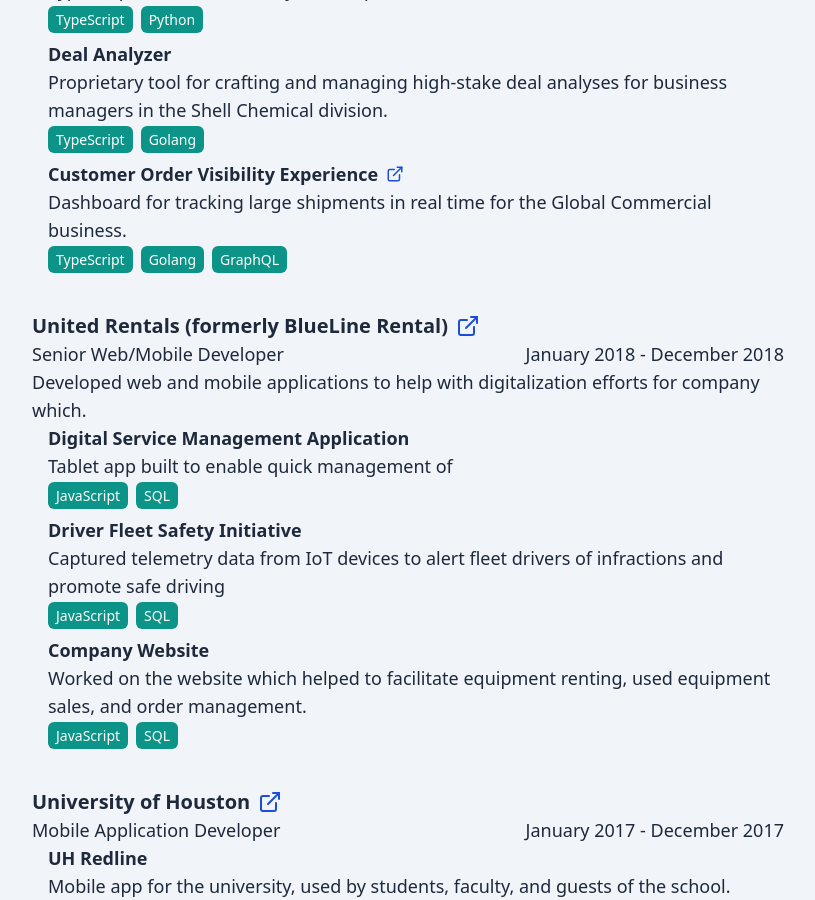
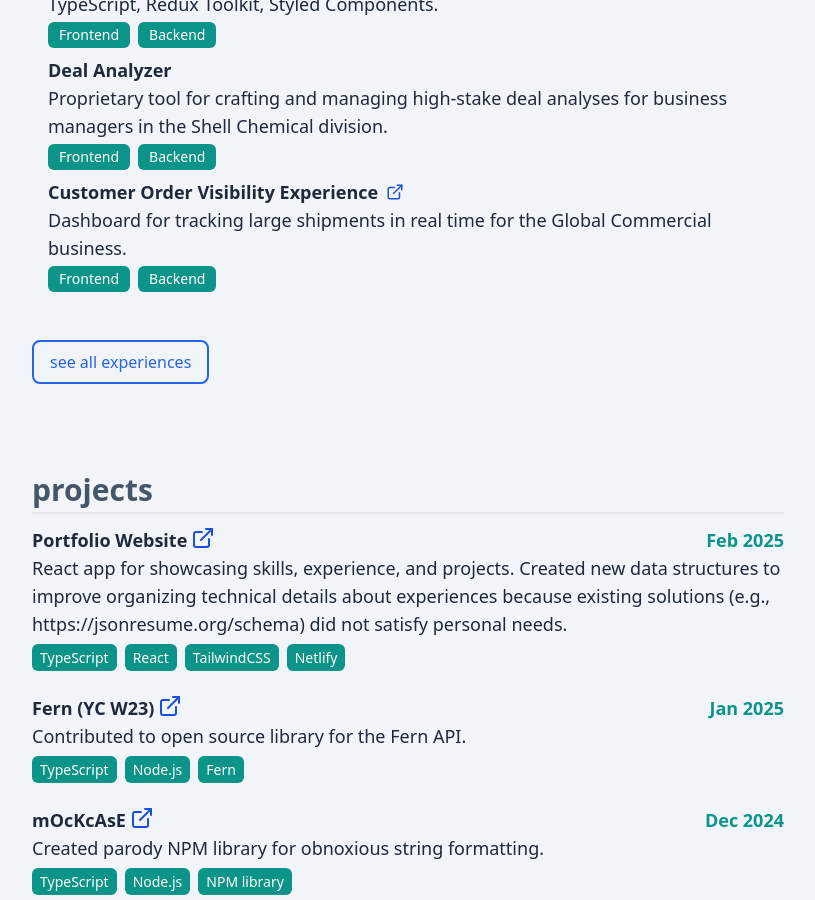
Before and after one commit to thechori/ryanteodoro.com-v2-frontend, a React (Vite) app: page / in a window 1280 px wide. Shown: the part 1860-2760 px from the top of the page, without its empty margins (424-1239 px from the left). Built offline with nearby package versions, Linux system fonts and the light colour scheme.

Commit message:
add logic for showing all experiences, update data structure, update experiences and projects

```diff
--- a/package.json
+++ b/package.json
@@ -11,11 +11,14 @@
   },
   "dependencies": {
     "@react-pdf/renderer": "^4.2.2",
+    "class-variance-authority": "^0.7.1",
+    "clsx": "^2.1.1",
     "date-fns": "^4.1.0",
     "lucide": "^0.474.0",
     "lucide-react": "^0.474.0",
     "react": "^18.3.1",
-    "react-dom": "^18.3.1"
+    "react-dom": "^18.3.1",
+    "tailwind-merge": "^3.0.1"
   },
   "devDependencies": {
     "@eslint/js": "^9.17.0",
--- a/src/App.tsx
+++ b/src/App.tsx
@@ -4,8 +4,16 @@
 // import Button from "./components/button";
 import Sidebar from "./components/sidebar";
 import { experiences } from "./data/new";
+import { Badge } from "./components/badge";
+import { projects } from "./data/projects";
+import Button from "./components/button";
+import { useState } from "react";
+
+const MAX_EXPERIENCES_TO_SHOW = 3;
 
 function App() {
+  const [showAllExperiences, setShowAllExperiences] = useState(false);
+
   return (
     <main className="container mx-auto max-w-[1200px] px-4 flex flex-col sm:flex-row justify-center sm:pt-16 pb-4">
       <Sidebar />
@@ -70,12 +78,17 @@
           </h2>
 
           {/* companies */}
-          {experiences.map((experience, index) => (
+          {experiences
+            .filter((_, index) =>
+              showAllExperiences ? true : index < MAX_EXPERIENCES_TO_SHOW
+            )
+            .map((experience, index) => (
               <div key={index} className="mb-10">
                 <div className="flex items-center">
                   <div className="font-bold text-xl mr-2">
                     {experience.company}
                   </div>
+
                   {experience.url && (
                     <a href={experience.url} target="_blank">
                       <ExternalLink size={24} />
@@ -87,12 +100,12 @@
                 {experience.roles.map((role, index) => (
                   <div key={index}>
                     <div className="flex justify-between">
-                    <div>{role.title}</div>
+                      <div className="italic">{role.title}</div>
                       {role.startDate && (
-                      <div>
-                        {format(role.startDate, "MMMM yyyy")} -{" "}
+                        <div className="font-semibold text-teal-600">
+                          {format(role.startDate, "MMM yyyy")} -{" "}
                           {role.endDate
-                          ? format(role.endDate, "MMMM yyyy")
+                            ? format(role.endDate, "MMM yyyy")
                             : "Present"}
                         </div>
                       )}
@@ -114,14 +127,10 @@
                             )}
                           </div>
                           <div>{project.description}</div>
-                        <div>
-                          {project.languages.map((language, index) => (
-                            <div
-                              key={index}
-                              className="text-white bg-teal-600 inline px-2 py-1 rounded-md text-sm mr-2"
-                            >
-                              {language}
-                            </div>
+
+                          <div className="flex flex-wrap gap-2 mt-1">
+                            {project.technicalElements.map((element, index) => (
+                              <Badge key={index}>{element}</Badge>
                             ))}
                           </div>
                         </div>
@@ -132,80 +141,20 @@
               </div>
             ))}
 
-          {/* <Button
+          {!showAllExperiences && (
+            <Button
               title="see all experiences"
               className="my-2"
               variant="outline"
-          /> */}
+              onClick={() => setShowAllExperiences(true)}
+            />
+          )}
         </section>
 
         <section id="projects" className="mb-20">
           <h2 className="text-3xl font-bold mb-3 pb-1 border-b-2">projects</h2>
-          {[
-            {
-              title: "Portfolio Website",
-              description:
-                "React app for showcasing skills, experience, and projects. Created new data structures to improve organizing technical details about experiences because existing solutions (e.g., https://jsonresume.org/schema) did not satisfy personal needs.",
-              url: "https://ryanteodoro.com",
-              date: "February 2025",
-              skills: ["React", "TailwindCSS"],
-              platforms: ["Netlify"]
-            },
-            {
-              title: "Fern (YC W23)",
-              description:
-                "Contributed to open source library for the Fern API.",
-              url: "https://github.com/fern-api/fern",
-              date: "January 2025",
-              skills: ["TypeScript", "Node.js"],
-              platforms: ["Fern"]
-            },
-            {
-              title: "mOcKcAsE",
-              description:
-                "Created parody NPM library for obnoxious string formatting.",
-              url: "https://www.npmjs.com/package/mockcase",
-              date: "December 2024",
-              skills: ["TypeScript", "Node.js"],
-              platforms: ["NPM"]
-            },
-            {
-              title: "Live Stream Real-Time Language Translator",
-              description:
-                "Created Python app to process live stream data via URL, convert audio to text, translate text from English to Spanish, then run final transform to convert text to speech. Built using fully open-source Vosk models and ran locally on edge hardware. Also built a set of scripts to automate the retrieval of audio files from a website, transcribe them, then use a trained voice model to output summaries using AI to save staff time on mundane, reptitive tasks.",
-              url: null,
-              date: "October 2024",
-              languages: ["Python"],
-              databases: null,
-              frameworks: [],
-              libraries: ["vosk"],
-              providers: ["OpenAI", "ElevenLabs"]
-            },
-            {
-              title: "National Cortado Day",
-              description:
-                "Created a national food holiday for one of my favorite espresso drinks. Officially recognized by Wikipedia and annually celebrated by people around the world now.",
-              url: "https://www.nationalcortadoday.com",
-              date: "December 2021",
-              skills: ["HTML", "CSS"],
-              platforms: ["Wikipedia"]
-            },
-            {
-              title: "Never Stolen",
-              description:
-                "Alarm app to prevent thieves from stealing your MacBook.",
-              url: "https://neverstolen.ryanteodoro.com",
-              date: "March 2020",
-              skills: [
-                "React",
-                "Electron.js",
-                "Node.js",
-                "Socket.io (WebSockets)"
-              ],
-              platforms: ["DigitalOcean", "Twilio"]
-            }
-          ].map((project, index) => (
-            <div key={index} className="mb-4">
+          {projects.map((project, index) => (
+            <div key={index} className="mb-6">
               <div className="flex justify-between">
                 <div className="flex">
                   <div className="font-semibold pr-1">{project.title}</div>
@@ -216,12 +165,14 @@
                   )}
                 </div>
 
-                <div>{project.date}</div>
+                <div className="font-semibold text-teal-600">
+                  {format(project.date, "MMM yyyy")}
+                </div>
               </div>
 
               <div>{project.description}</div>
-              <div>
-                {project.skills?.map((skill, index) => (
+              <div className="mt-1">
+                {project.tags?.map((skill, index) => (
                   <div
                     key={index}
                     className="text-white bg-teal-600 inline px-2 py-1 rounded-md text-sm mr-2"
@@ -246,11 +197,16 @@
                   University of Houston - Victoria
                 </div>
               </div>
-              <div>May 2013</div>
+              <div className="font-semibold text-teal-600">May 2013</div>
             </div>
             <div>Bachelor of Science in Computer Science</div>
-            <div>Graduated Cum Laude with 3.52 GPA</div>
-            <div>Dean's List recipient</div>
+            <div className="flex flex-wrap gap-2 mt-1">
+              {["Graduated Cum Laude (3.52 GPA)", "Dean's List recipient"].map(
+                (element, index) => (
+                  <Badge key={index}>{element}</Badge>
+                )
+              )}
+            </div>
           </div>
         </section>
 
--- /dev/null
+++ b/src/components/badge/index.tsx
@@ -0,0 +1,48 @@
+import { type VariantProps } from "class-variance-authority";
+import { cva } from "class-variance-authority";
+import * as React from "react";
+//
+import { cn } from "../../lib/utils";
+
+const badgeVariants = cva(
+  "inline-flex items-center rounded-md px-2.5 py-0.5 text-white border border-transparent",
+  {
+    variants: {
+      variant: {
+        default: "bg-teal-600",
+        secondary: "bg-orange-400",
+        tertiary: "bg-green-400",
+        destructive: "bg-red-500 text-white ",
+        outline: "border-blue-500 text-blue-500"
+      },
+      size: {
+        sm: "px-2 py-0.5 text-xs",
+        md: "px-2.5 py-0.5 text-sm",
+        lg: "px-3 py-1 text-base"
+      }
+    },
+    defaultVariants: {
+      variant: "default",
+      size: "md"
+    }
+  }
+);
+
+export type BadgeProps = React.HTMLAttributes<HTMLDivElement> &
+  VariantProps<typeof badgeVariants>;
+
+const Badge = React.forwardRef<HTMLDivElement, BadgeProps>(
+  ({ className, variant, size, ...props }, ref) => {
+    return (
+      <div
+        ref={ref}
+        className={cn(badgeVariants({ variant, size }), className)}
+        {...props}
+      />
+    );
+  }
+);
+
+Badge.displayName = "Badge";
+
+export { Badge, badgeVariants };
--- a/src/data/new.ts
+++ b/src/data/new.ts
@@ -31,8 +31,9 @@
             relatedLinks: [],
             deprecated: false,
             proprietary: false,
+            badgeHighlights: [],
             accomplishments: [],
-            elements: ["Web", "API"],
+            technicalElements: ["Frontend", "Backend"],
             languages: ["TypeScript"],
             frameworks: ["Express"],
             databases: ["Postgres"],
@@ -67,7 +68,8 @@
             relatedLinks: [],
             deprecated: false,
             proprietary: false,
-            elements: ["Web", "API"],
+            badgeHighlights: [],
+            technicalElements: ["Frontend", "Backend"],
             languages: ["TypeScript"],
             databases: ["Postgres", "Redis"],
             frameworks: [],
@@ -99,7 +101,8 @@
             relatedLinks: [],
             deprecated: true,
             proprietary: false,
-            elements: ["Web", "API"],
+            badgeHighlights: [],
+            technicalElements: ["Frontend", "Backend"],
             languages: ["TypeScript"],
             frameworks: ["Next.js", "Express"],
             databases: ["Postgres"],
@@ -149,7 +152,8 @@
             relatedLinks: [],
             deprecated: false,
             proprietary: false,
-            elements: ["Web", "API"],
+            badgeHighlights: [],
+            technicalElements: ["Frontend", "Backend"],
             languages: ["TypeScript", "Java", "SQL"],
             databases: ["Postgres"],
             frameworks: ["Spring Boot"],
@@ -179,7 +183,8 @@
             relatedLinks: [],
             deprecated: true,
             proprietary: false,
-            elements: ["Web", "API"],
+            badgeHighlights: [],
+            technicalElements: ["Frontend", "Backend"],
             languages: ["TypeScript", "SQL"],
             databases: ["Postgres"],
             frameworks: ["Express"],
@@ -207,7 +212,8 @@
             relatedLinks: [],
             deprecated: false,
             proprietary: false,
-            elements: ["Web", "API"],
+            badgeHighlights: [],
+            technicalElements: ["Frontend", "Backend"],
             description: "Contributed to feature development for web app.",
             descriptionTechnical: "",
             languages: ["TypeScript"],
@@ -253,7 +259,7 @@
         projects: [
           {
             name: "SPARK Frictionless Data Access",
-            elements: ["Web", "API"],
+            technicalElements: ["Frontend", "Backend"],
             role: "Frontend Tech Lead",
             description:
               "Establish the single source of truth for all the formulation and testing data held within Shell.",
@@ -262,10 +268,12 @@
               "The frontend (React/Node.js) and backend (Python/Flask) were both containerized in Docker and then deployed to Kubernetes clusters running in AWS managed by the dedicated platform team. Postgres DB via AWS RDS. Python-based predictive model was created and managed by data scientist",
             url: null,
             relatedLinks: [
-              "https://www.shell.com/business-customers/lubricants-for-business/perspectives/deep-dive-with-sravani-gullapalli.html"
+              "https://www.shell.com/business-customers/lubricants-for-business/perspectives/deep-dive-with-sravani-gullapalli.html",
+              "https://www.shell.com/what-we-do/technology-and-innovation/shell-techxplorer-digest/shell-techxplorer-digest-2020/_jcr_content/root/main/section/list_copy_copy_copy/list_item_copy_98181_1263721567/links/item0.stream/1669888660409/5f1e3168178e09f58ad54137906c5b81219302e7/deriving-quantifiable-value-from-frictionless-data-access-gullapalli.pdf"
             ],
             deprecated: false,
             proprietary: true,
+            badgeHighlights: [],
             languages: ["TypeScript", "Python"],
             databases: ["Postgres"],
             frameworks: ["Next.js", "Flask", "Docker", "Kubernetes"],
@@ -277,7 +285,7 @@
           },
           {
             name: "Shell Energy Insights",
-            elements: ["Web", "API"],
+            technicalElements: ["Frontend", "Backend"],
             role: "Frontend Tech Lead",
             description:
               "Tech lead for the Shell Energy Insights Green Dealer initiative geared towards making it easier for customers to manage day-to-day energy needs while increasing efficiency, managing costs, and addressing decarbonization goals. Frontend built using React, TypeScript, Redux Toolkit, Styled Components.",
@@ -287,6 +295,7 @@
             relatedLinks: [],
             deprecated: false,
             proprietary: false,
+            badgeHighlights: [],
             languages: ["TypeScript", "Python"],
             databases: ["Postgres"],
             frameworks: ["Next.js", "Flask", "Docker", "Kubernetes"],
@@ -298,7 +307,7 @@
           },
           {
             name: "Deal Analyzer",
-            elements: ["Web", "API"],
+            technicalElements: ["Frontend", "Backend"],
             role: "Tech Lead",
             description:
               "Proprietary tool for crafting and managing high-stake deal analyses for business managers in the Shell Chemical division.",
@@ -308,6 +317,7 @@
             relatedLinks: [],
             deprecated: false,
             proprietary: true,
+            badgeHighlights: [],
             languages: ["TypeScript", "Golang"],
             databases: ["Postgres"],
             frameworks: ["Gin", "Docker", "Kubernetes"],
@@ -320,7 +330,7 @@
           {
             name: "Customer Order Visibility Experience",
             role: "Individual Contributor",
-            elements: ["Web", "API"],
+            technicalElements: ["Frontend", "Backend"],
             description:
               "Dashboard for tracking large shipments in real time for the Global Commercial business.",
             descriptionTechnical:
@@ -328,6 +338,7 @@
             url: "https://www.shell.com/business-customers/chemicals/doing-business-with-us/customer-portal.html",
             deprecated: false,
             proprietary: false,
+            badgeHighlights: [],
             relatedLinks: [],
             languages: ["TypeScript", "Golang", "GraphQL"],
             databases: ["Postgres"],
@@ -360,7 +371,7 @@
         projects: [
           {
             name: "Digital Service Management Application",
-            elements: ["Mobile", "API"],
+            technicalElements: ["Mobile", "Backend"],
             role: "Individual Contributor",
             description: "Tablet app built to enable quick management of ",
             descriptionTechnical:
@@ -369,6 +380,7 @@
             relatedLinks: [],
             deprecated: true,
             proprietary: true,
+            badgeHighlights: [],
             languages: ["JavaScript", "SQL"],
             databases: ["MySQL"],
             frameworks: ["Cordova"],
@@ -385,18 +397,19 @@
             relatedLinks: [],
             deprecated: true,
             proprietary: true,
+            badgeHighlights: [],
             description:
               "Captured telemetry data from IoT devices to alert fleet drivers of infractions and promote safe driving",
             descriptionTechnical:
               "Consumed historical geolocation and telemetry data from drivers to analyze driver infractions (e.g., speeding), summarize information, then send weekly emails notifying them. Integration with Salesforce was required because the third-party system API did not return data in a format that allowed for native relationships and associations between vehicles and drivers.",
             languages: ["JavaScript", "SQL"],
             databases: ["MySQL"],
-            elements: ["Tool"],
+            technicalElements: ["Tool"],
             libraries: [],
             frameworks: ["Node.js"],
             providers: [
-              { name: "Salesforce", services: ["API"] },
-              { name: "Geotab", services: ["API"] }
+              { name: "Salesforce", services: ["Backend"] },
+              { name: "Geotab", services: ["Backend"] }
             ],
             accomplishments: [
               "Reduced driving related-violations which improved company safety and profitability"
@@ -410,7 +423,7 @@
               "Worked on the React frontend which used Redux for state management and SCSS/SASS for styling. Application was deployed via in-house CI/CD pipeline using Jenkins. ",
             accomplishments: [],
             databases: ["MySQL"],
-            elements: ["API", "Web"],
+            technicalElements: ["Backend", "Frontend"],
             languages: ["JavaScript", "SQL"],
             libraries: ["React"],
             frameworks: ["Node.js"],
@@ -419,7 +432,8 @@
             url: null,
             relatedLinks: [],
             deprecated: true,
-            proprietary: false
+            proprietary: false,
+            badgeHighlights: []
           }
         ]
       }
@@ -449,7 +463,7 @@
             languages: ["SQL", "JavaScript", "HTML", "CSS", "PHP"],
             libraries: ["Angular", "Ionic"],
             accomplishments: [],
-            elements: ["API", "Mobile"],
+            technicalElements: ["Backend", "Mobile"],
             role: "Individual Contributor",
             providers: [],
             frameworks: [],
@@ -458,7 +472,8 @@
               "https://thedailycougar.com/2015/04/13/redline-app-brings-together-uh-students/"
             ],
             deprecated: true,
-            proprietary: false
+            proprietary: false,
+            badgeHighlights: []
           },
           {
             name: "UIT Help Desk Chat Widget",
@@ -469,12 +484,13 @@
             languages: ["JavaScript", "HTML", "CSS"],
             libraries: ["Webpack"],
             frameworks: ["Vue"],
-            elements: ["API", "Web"],
+            technicalElements: ["Backend", "Frontend"],
             url: "https://uh.edu/infotech/help/",
             relatedLinks: [],
             databases: ["MySQL"],
+            deprecated: false,
             proprietary: false,
-            deprecated: false,
+            badgeHighlights: [],
             providers: [],
             accomplishments: []
           }
--- /dev/null
+++ b/src/data/projects.ts
@@ -0,0 +1,55 @@
+import { PersonalProject } from "../types";
+
+export const projects: PersonalProject[] = [
+  {
+    title: "Portfolio Website",
+    description:
+      "React app for showcasing skills, experience, and projects. Created new data structures to improve organizing technical details about experiences because existing solutions (e.g., https://jsonresume.org/schema) did not satisfy personal needs.",
+    url: "https://ryanteodoro.com",
+    date: new Date(2025, 1),
+    tags: ["TypeScript", "React", "TailwindCSS", "Netlify"],
+    additionalTags: ["CSS", "HTML"]
+  },
+  {
+    title: "Fern (YC W23)",
+    description: "Contributed to open source library for the Fern API.",
+    url: "https://github.com/fern-api/fern",
+    date: new Date(2025, 0),
+    tags: ["TypeScript", "Node.js", "Fern"],
+    additionalTags: []
+  },
+  {
+    title: "mOcKcAsE",
+    description: "Created parody NPM library for obnoxious string formatting.",
+    url: "https://www.npmjs.com/package/mockcase",
+    date: new Date(2024, 11),
+    tags: ["TypeScript", "Node.js", "NPM library"],
+    additionalTags: []
+  },
+  {
+    title: "Live Stream Real-Time Language Translator",
+    description:
+      "Created Python app to process live stream data via URL, convert audio to text, translate text from English to Spanish, then run final transform to convert text to speech. Built using fully open-source Vosk models and ran locally on edge hardware. Also built a set of scripts to automate the retrieval of audio files from a website, transcribe them, then use a trained voice model to output summaries using AI to save staff time on mundane, reptitive tasks.",
+    url: null,
+    date: new Date(2024, 9),
+    tags: ["Python", "Vosk", "OpenAI", "ElevenLabs"],
+    additionalTags: []
+  },
+  {
+    title: "National Cortado Day",
+    description:
+      "Created a national food holiday for one of my favorite espresso drinks. Officially recognized by Wikipedia and annually celebrated by people around the world now.",
+    url: "https://www.nationalcortadoday.com",
+    date: new Date(2021, 11),
+    tags: ["HTML", "CSS", "Wikipedia"],
+    additionalTags: []
+  },
+  {
+    title: "Never Stolen",
+    description: "Alarm app to prevent thieves from stealing your MacBook.",
+    url: "https://neverstolen.ryanteodoro.com",
+    date: new Date(2020, 2),
+    tags: ["React", "Electron.js", "Node.js", "WebSockets", "Twilio"],
+    additionalTags: ["DigitalOcean", "Twilio"]
+  }
+];
--- /dev/null
+++ b/src/lib/utils.ts
@@ -0,0 +1,6 @@
+import { type ClassValue, clsx } from "clsx";
+import { twMerge } from "tailwind-merge";
+
+export function cn(...inputs: ClassValue[]) {
+  return twMerge(clsx(inputs));
+}
--- a/src/types/index.ts
+++ b/src/types/index.ts
@@ -21,29 +21,33 @@
   services: string[];
 }
 
-export type RoleType =
-  | "Design"
+export type TechnicalElement =
   | "Frontend"
   | "Backend"
-  | "Full stack"
-  | "Product owner"
-  | "Product manager";
+  | "Mobile"
+  | "Desktop"
+  | "Library"
+  | "Framework"
+  | "Tool"
+  | "Bot"
+  | "Game";
 
-export type Element =
-  | "Web"
-  | "Mobile"
-  | "API"
-  | "Bot"
-  | "Desktop"
-  | "Game"
-  | "Tool";
+export interface PersonalProject {
+  title: string;
+  description: string;
+  url: string | null;
+  date: Date;
+  tags: string[];
+  additionalTags: string[];
+}
 
 export interface Project {
   name: string;
+  date: Date | null;
   role: string;
   description: string;
   descriptionTechnical: string;
-  elements: Element[];
+  technicalElements: TechnicalElement[];
   url: string | null;
   relatedLinks: string[];
   deprecated: boolean;
@@ -54,19 +58,8 @@
   libraries: string[];
   providers: Provider[];
   accomplishments: string[];
+  badgeHighlights: string[]; // freeform - allows highlighting unique aspects of a project
 }
-
-export type TechCategory =
-  | "Frontend"
-  | "Backend"
-  | "Database"
-  | "Cloud"
-  | "AI"
-  | "Devops"
-  | "Testing"
-  | "Mobile"
-  | "Framework"
-  | "Language";
 
 export type Industry =
   | "Consulting"
@@ -89,21 +82,3 @@
   | "Communications"
   | "Energy"
   | "Chemicals";
-
-export type ProjectType =
-  | "Web app"
-  | "Mobile app"
-  | "Browser extension"
-  | "API"
-  | "Database"
-  | "AI integration"
-  | "Infrastructure"
-  | "Analytics"
-  | "Architecture"
-  | "Security"
-  | "Accessibility"
-  | "Enterprise"
-  | "Migration"
-  | "SaaS"
-  | "Marketing"
-  | "Design system";
```
Also changed, not shown: 1 other file (tests, documents, lock files or other folders). Lines whose indentation alone changed are shown as unchanged.
